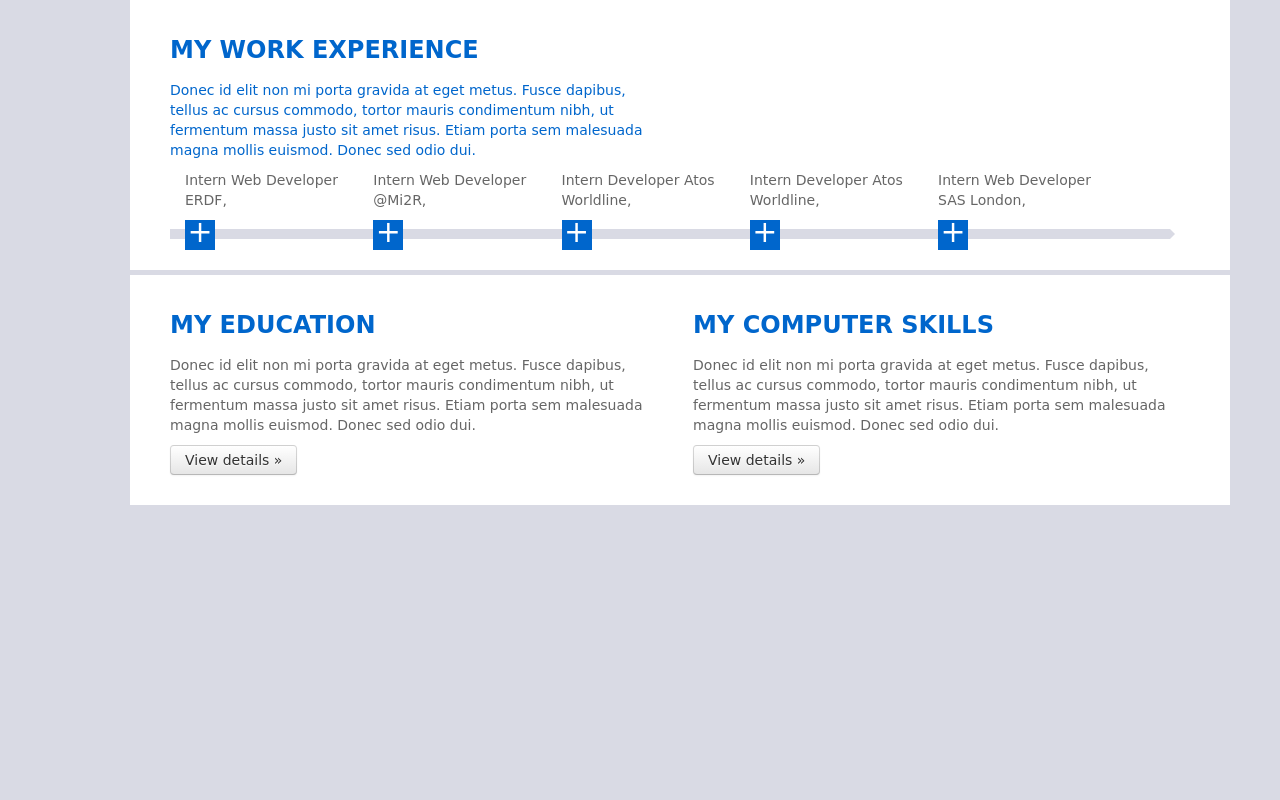
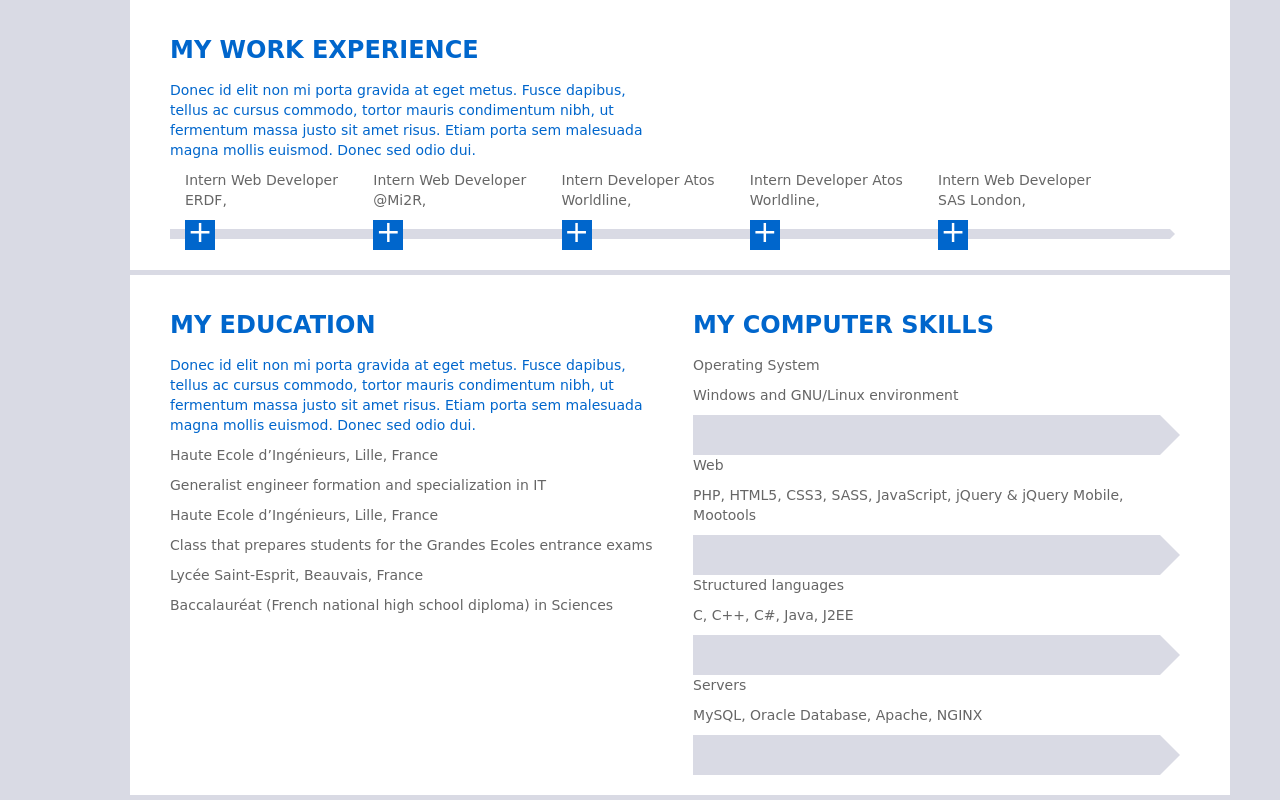
Before and after one commit to ltribolet/ltribolet.github.com, a plain HTML site: page index.html in a window 1280 px wide. Shown: the part 534-1334 px from the top of the page. Before the commit the page ends 1044 px from the top, so only its background shows below. Drawn offline with nearby package versions, Linux system fonts and the light colour scheme; a web font is replaced by a local one.

Commit message:
Add skills and formations

```diff
--- a/css/main.css
+++ b/css/main.css
@@ -125,11 +125,9 @@ body {
 /* PROGRESS BAR */
 
 .meter {
-	height: 10px;  /* Can be anything */
 	position: relative;
 	background: #d9dae4;
 	float: left;
-	width: 98%;
 }
 
 .meter > span {
@@ -142,13 +140,21 @@ body {
 .arrow-right {
 	width: 0;
 	height: 0;
-	border-top: 5px solid transparent;
-	border-bottom: 5px solid transparent;
-	border-left: 5px solid #d9dae4;
 	float: left;
 }
 
 /* TIMELINE */
+
+.timeline .meter {
+	height: 10px;  /* Can be anything */
+	width: 98%;
+}
+
+.timeline .arrow-right {
+	border-top: 5px solid transparent;
+	border-bottom: 5px solid transparent;
+	border-left: 5px solid #d9dae4;
+}
 
 .timeline-container {
 	position: relative;
@@ -175,3 +181,16 @@ body {
 	line-height: 24px;
 	text-align: center;
 }
+
+/* PROGESS SKILLS  */
+
+.skills .meter {
+	height: 40px;
+	width: 94%;
+}
+
+.skills .arrow-right {
+	border-top: 20px solid transparent;
+	border-bottom: 20px solid transparent;
+	border-left: 20px solid #d9dae4;
+}
--- a/index.html
+++ b/index.html
@@ -87,14 +87,65 @@
 			</div>
 			<div class="row-fluid bg-color-main">
 				<div class="span6">
-					<h2 class="title color-main">my education</h2>
-					<p>Donec id elit non mi porta gravida at eget metus. Fusce dapibus, tellus ac cursus commodo, tortor mauris condimentum nibh, ut fermentum massa justo sit amet risus. Etiam porta sem malesuada magna mollis euismod. Donec sed odio dui. </p>
-					<p><a class="btn" href="#">View details &raquo;</a></p>
+					<div class="row-fluid">
+						<h2 class="title color-main">my education</h2>
+						<p class="color-main">Donec id elit non mi porta gravida at eget metus. Fusce dapibus, tellus ac cursus commodo, tortor mauris condimentum nibh, ut fermentum massa justo sit amet risus. Etiam porta sem malesuada magna mollis euismod. Donec sed odio dui. </p>
+					</div>
+					<div class="row-fluid">
+						<p>Haute Ecole d’Ingénieurs, Lille, France</p>
+						<p>Generalist engineer  formation and specialization in IT</p>
+					</div>
+					<div class="row-fluid">
+						<p>Haute Ecole d’Ingénieurs, Lille, France</p>
+						<p>Class that prepares students for  the Grandes  Ecoles entrance exams</p>
+					</div>
+					<div class="row-fluid">
+						<p>Lycée Saint-Esprit, Beauvais, France</p>
+						<p>Baccalauréat (French national high school diploma) in Sciences</p>
+					</div>
 				</div>
-				<div class="span6">
+				<div class="span6 skills">
 					<h2 class="title color-main">my computer skills</h2>
-					<p>Donec id elit non mi porta gravida at eget metus. Fusce dapibus, tellus ac cursus commodo, tortor mauris condimentum nibh, ut fermentum massa justo sit amet risus. Etiam porta sem malesuada magna mollis euismod. Donec sed odio dui. </p>
-					<p><a class="btn" href="#">View details &raquo;</a></p>
+					<div class="row-fluid">
+						<p>Operating System</p>
+						<p>Windows and GNU/Linux environment</p>
+						<div class="row-fluid">
+							<div class="span12">
+								<div class="meter"><span></span></div>
+								<div class="arrow-right"></div>
+							</div>
+						</div>
+					</div>
+					<div class="row-fluid">
+						<p>Web</p>
+						<p>PHP, HTML5, CSS3, SASS, JavaScript, jQuery &amp; jQuery Mobile, Mootools</p>
+						<div class="row-fluid">
+							<div class="span12">
+								<div class="meter"><span></span></div>
+								<div class="arrow-right"></div>
+							</div>
+						</div>
+					</div>
+					<div class="row-fluid">
+						<p>Structured languages</p>
+						<p>C, C++, C#, Java, J2EE</p>
+						<div class="row-fluid">
+							<div class="span12">
+								<div class="meter"><span></span></div>
+								<div class="arrow-right"></div>
+							</div>
+						</div>
+					</div>
+					<div class="row-fluid">
+						<p>Servers</p>
+						<p>MySQL, Oracle Database, Apache, NGINX</p>
+						<div class="row-fluid">
+							<div class="span12">
+								<div class="meter"><span></span></div>
+								<div class="arrow-right"></div>
+							</div>
+						</div>
+					</div>
 				</div>
 			</div>
 
```
